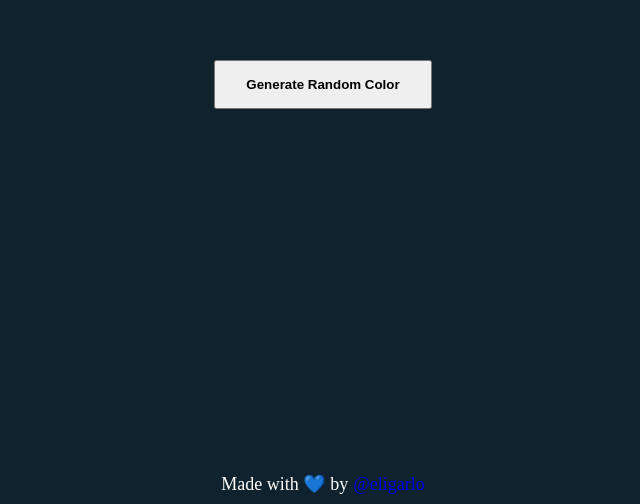
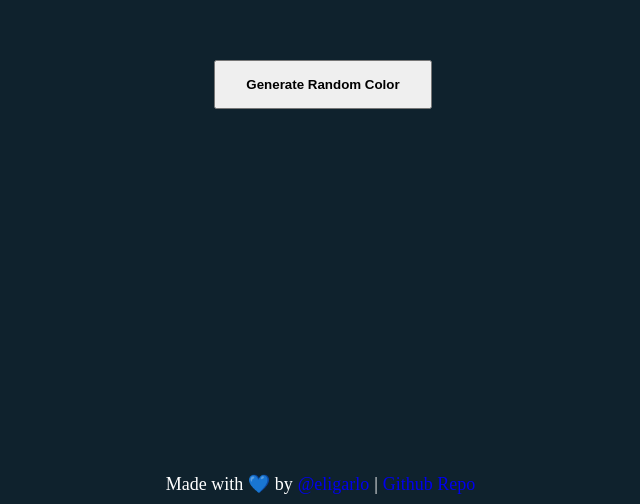
Before and after one commit to eligarlo/Random-Color-Picker, a plain HTML site: page index.html in a window 1280 px wide. Shown: the part 296-800 px from the top of the page, without its empty margins (317-957 px from the left). Drawn offline with Linux system fonts and the light colour scheme.

Commit message:
Added link to repo

```diff
--- a/index.html
+++ b/index.html
@@ -19,6 +19,8 @@
       <a href="https://twitter.com/intent/follow?screen_name=eligarlo" target="_blank">
         @eligarlo
       </a>
+      |
+      <a href="https://github.com/eligarlo/Random-Color-Picker" target="_blank"> Github Repo </a>
     </footer>
 
     <script src="app.js"></script>
--- a/style.css
+++ b/style.css
@@ -27,7 +27,7 @@ footer {
 }
 
 footer a {
-  margin-left: 5px;
+  margin: 0 5px;
   text-decoration: none;
   transition: all 0.1s ease-in;
 }
```
